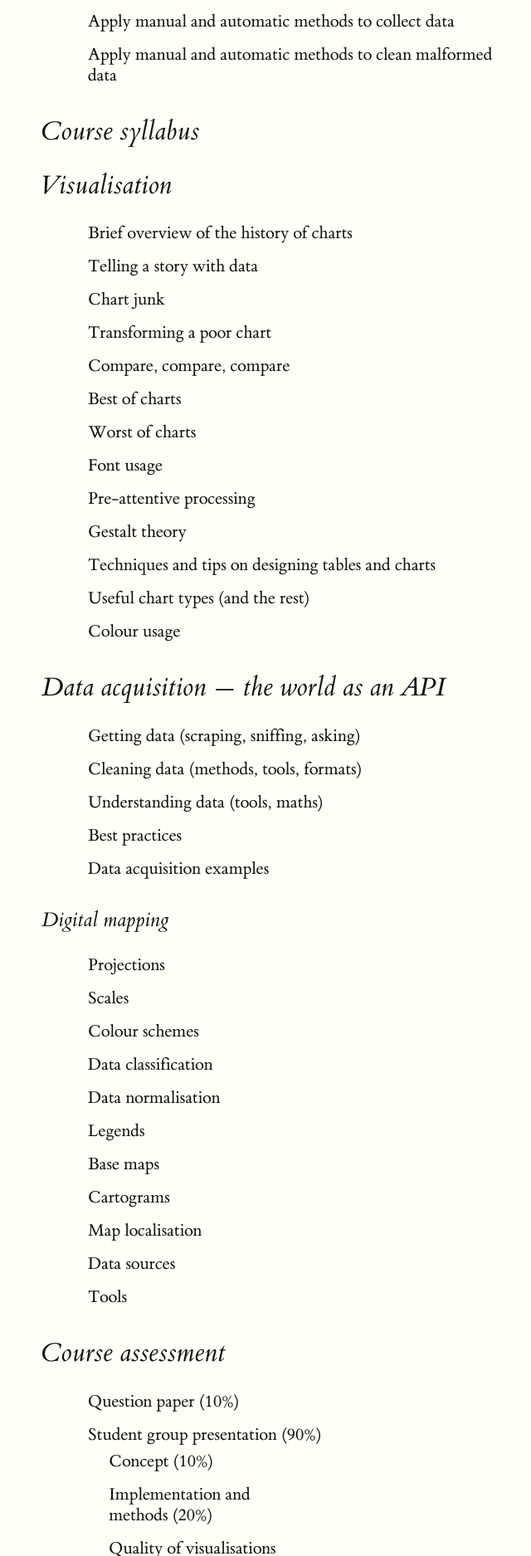
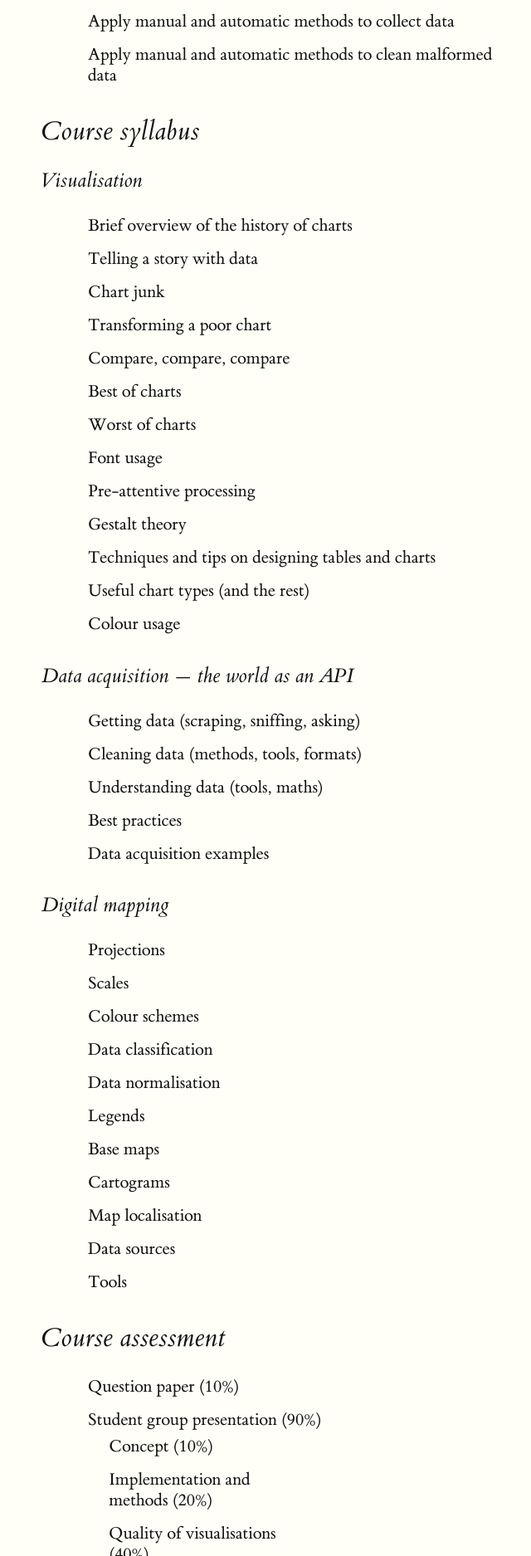
Before and after one commit to flother/data-acq-viz, a Jekyll site: the page built from index.md, in a window 1280 px wide. Shown: the part 1446-3321 px from the top of the page at 83% size, without its empty margins (110-750 px from the left). Built offline with Jekyll 4.4.1, drawn with Linux system fonts in a browser that asks for light colours.

Commit message:
Corrected syllabus header levels from 2 to 3

```diff
--- a/index.md
+++ b/index.md
@@ -42,7 +42,7 @@ These concepts are applied in a practical project where you will apply your new
 
 ## Course syllabus
 
-## Visualisation
+### Visualisation
 
 * Brief overview of the history of charts
 * Telling a story with data
@@ -58,7 +58,7 @@ These concepts are applied in a practical project where you will apply your new
 * Useful chart types (and the rest)
 * Colour usage
 
-## Data acquisition — the world as an API
+### Data acquisition — the world as an API
 
 * Getting data (scraping, sniffing, asking)
 * Cleaning data (methods, tools, formats)
```
